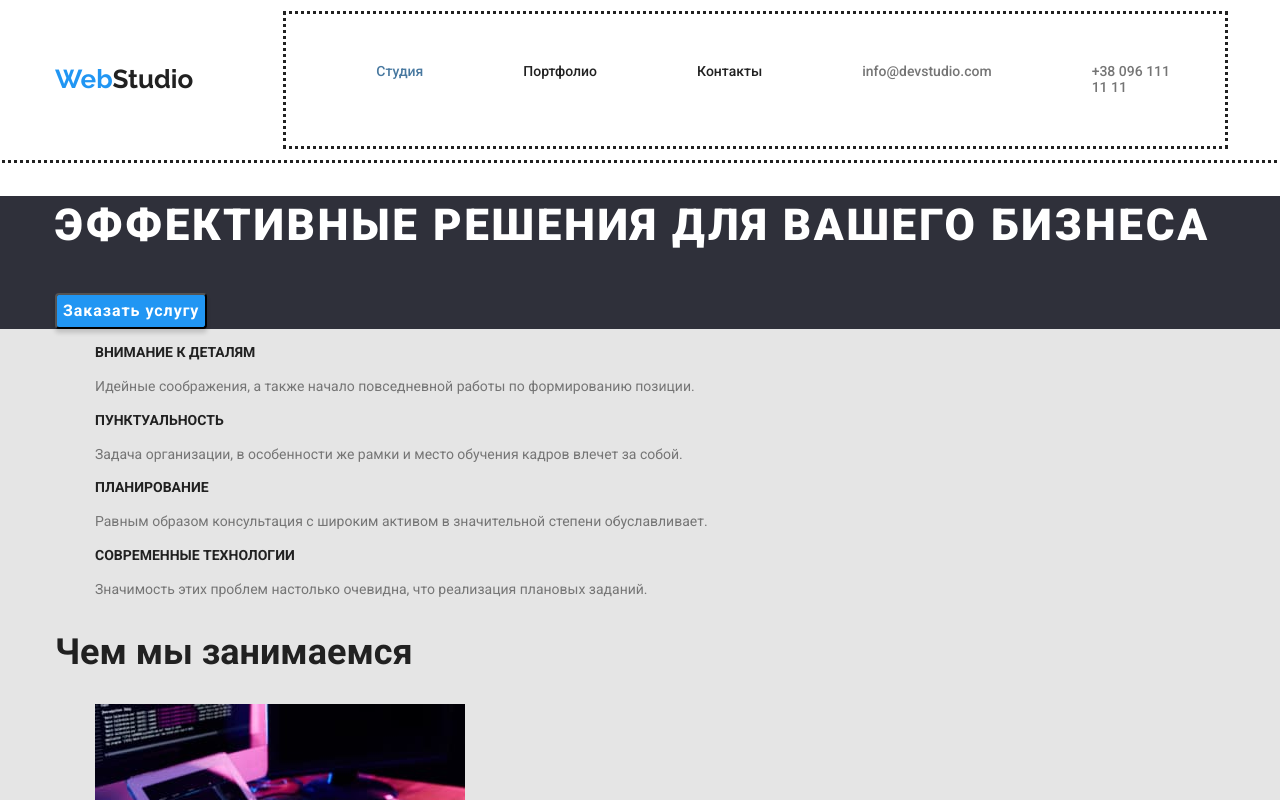
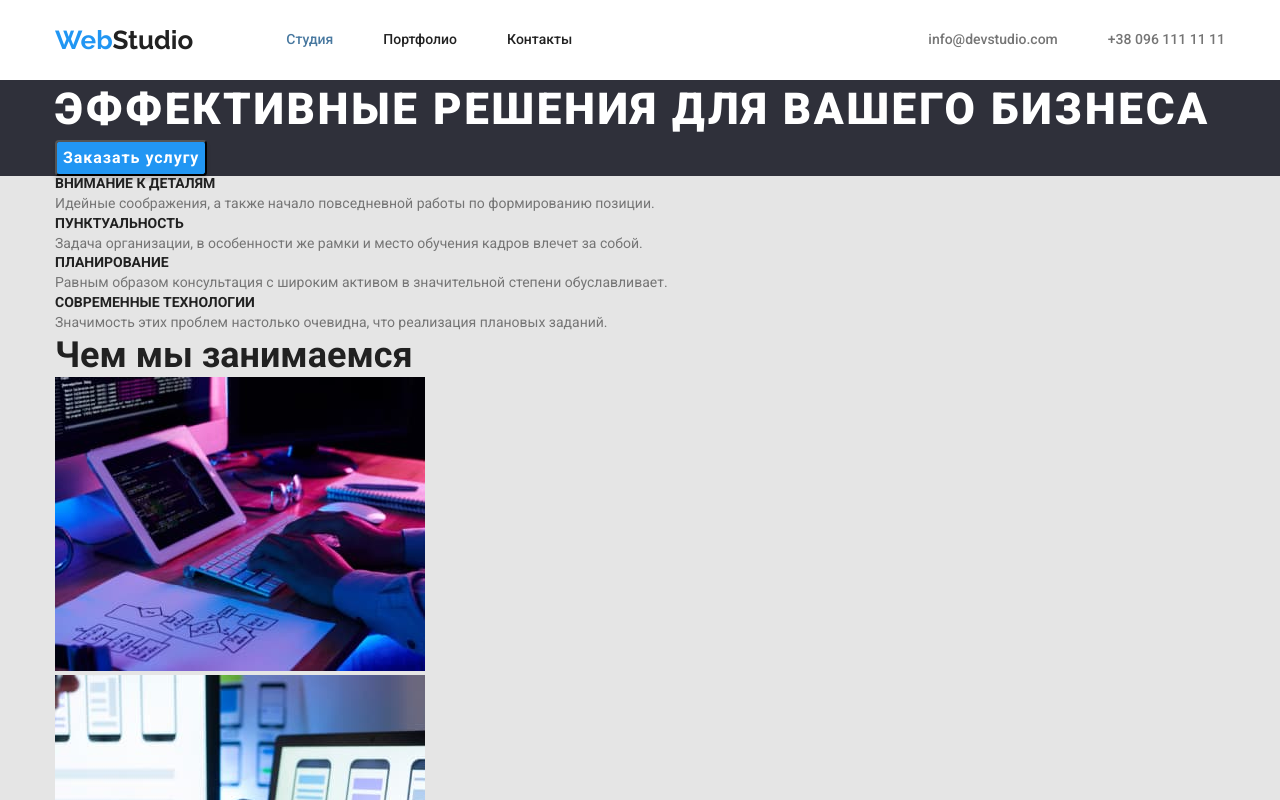
Before and after one commit to Bobigem/goit-markup-hw-03, a plain HTML site: page index.html in a window 1280 px wide. Shown: the top 800 px of the page. Drawn offline with nearby package versions, Linux system fonts and the light colour scheme.

Commit message:
Header Built

```diff
--- a/CSS/styles.css
+++ b/CSS/styles.css
@@ -12,6 +12,11 @@ font-family: 'Roboto', sans-serif;*/
 *::after,
 *::before {
     box-sizing: border-box;
+}
+
+ul,p,h1,h2,h3,h4{
+    padding: 0px;
+    margin: 0px;
 }
 
 .container{
@@ -49,12 +54,9 @@ body{
     color: var(--grey-font);
 
 }
+
 /*Header*/
 .header{
-    display: flex;
-outline-style: dotted;
-
-
 font-weight: 500;
 font-size: 14px;
 line-height: 1.14;
@@ -62,28 +64,39 @@ color:var(--black-font);
 background-color: var(--header-color);
 
 }
+
+.header-container{
+    display: flex;
+    align-items: center;
+}
 .header-nav{
     display: flex;
     align-items: center;
 
 }
 
+.header-menu{
+    display: flex;
+}
 
 
 .menu-item{
-    display: flex;
     list-style-type: none;
-    margin: 50px;
+}
+.menu-item:not(:last-child) {
+    margin-right: 50px;
 
 }
-.menu-item:last-child{
-    margin-left: 331px;
+.contacts{
+    display: flex;
+    margin-left: auto;
 }
-.contacts-item{
-    display: flex;
-    margin: 50px;
+.contacts-item:not(:last-child){
+    margin-right: 50px;
 }
 .menu-item-link{
+    display: block;
+    padding: 32px 0px;
     text-decoration: none;
     color: inherit;
 }
--- a/index.html
+++ b/index.html
@@ -14,10 +14,10 @@
 <body>
     <!----Хедер проставить ссылки-->
     <header class="header">
-        <div class="container">
+        <div class="container header-container">
                 <nav class="header-nav">
                     <a class="header-logo" href="./index.html">Web<span class="header-logo-part">Studio</span> </a>
-                    <ul class="header menu">
+                    <ul class="header-menu">
                         <!---Ссылка "Студия" должна вести на новую страницу-->
                         <li class="menu-item">
                             <a class="menu-item-link active current" href="./index.html">Студия</a>
@@ -26,19 +26,21 @@
                         <li class="menu-item">
                             <a class="menu-item-link" href="./portfolio.html">Портфолио</a>
                         </li>
-                        <!---Ссылка "Контакты" ведет в футер-->
                         <li class="menu-item">
                             <a class="menu-item-link" href="">Контакты</a>
                         </li>
-                        <li class="contacts-item">
-                            <a class="mail" href="mailto:info@devstudio.com">info@devstudio.com</a>
-                        </li>
-                        <li class="contacts-item">
-                            <a class="phone" href="tel:+380961111111">+38 096 111 11 11</a>
-                        </li>
+
                     </ul>
                 </nav>
-
+                <!---Ссылка "Контакты" ведет в футер-->
+                <ul class="contacts">
+                    <li class="contacts-item">
+                        <a class="mail" href="mailto:info@devstudio.com">info@devstudio.com</a>
+                    </li>
+                    <li class="contacts-item">
+                        <a class="phone" href="tel:+380961111111">+38 096 111 11 11</a>
+                    </li>
+                </ul>
         </div>
     </header>
         <main class="main">
```
